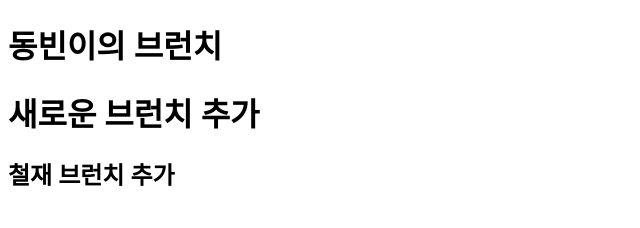
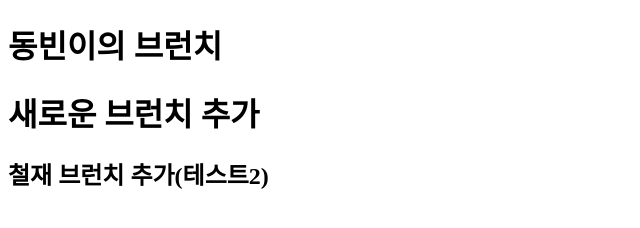
Before and after one commit to 92onemnjay/project01, a plain HTML site: page gittest/WebContent/brunch.html in a window 1280 px wide. Shown: the whole page, without its empty margins (0-640 px from the left). Drawn offline with Linux system fonts and the light colour scheme.

Commit message:
브런치 테스트2

```diff
--- a/gittest/WebContent/brunch.html
+++ b/gittest/WebContent/brunch.html
@@ -7,6 +7,6 @@
 <body>
 	<h1>동빈이의 브런치</h1>
 	<h1>새로운 브런치 추가</h1>
-	<h2>철재 브런치 추가</h2>
+	<h2>철재 브런치 추가(테스트2)</h2>
 </body>
 </html>
```
